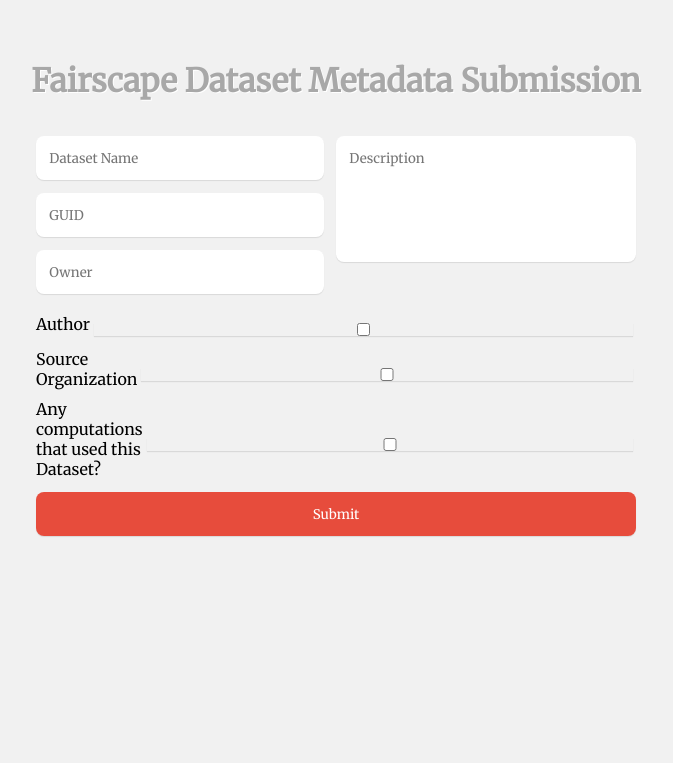
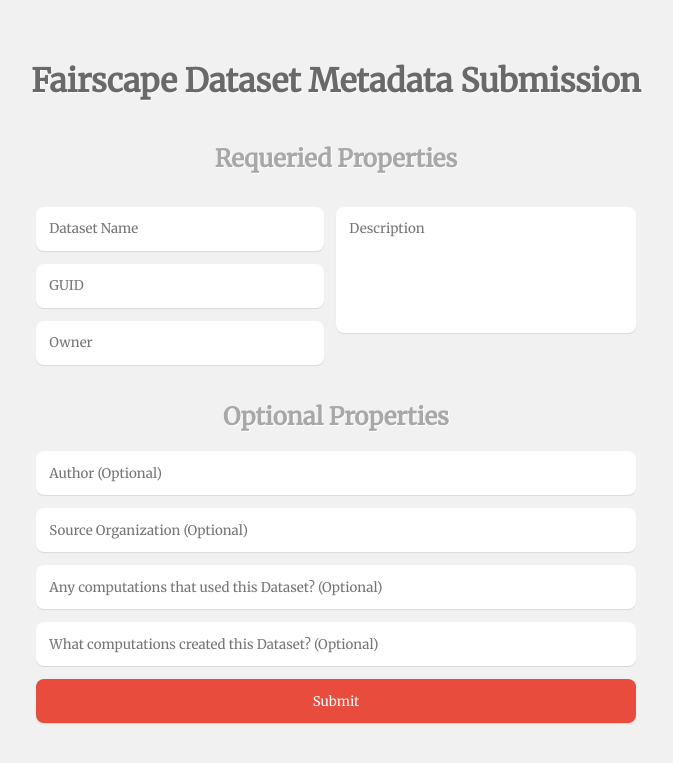
Before and after one commit to fairscape/mds_python, a FastAPI app: template src/fairscape_mds/templates/page/dataset_submission.html in a window 1280 px wide. Shown: the top 763 px of the page, without its empty margins (304-977 px from the left). Run offline with FastAPI, Linux system fonts and the light colour scheme; the template is opened without the code that fills it, so the values that code supplies are empty; parts of the project's set-up code (start-up, migrations or seed data) failed here and were passed over.

Commit message:
switch to required and optional

```diff
--- a/src/fairscape_mds/templates/page/dataset_submission.html
+++ b/src/fairscape_mds/templates/page/dataset_submission.html
@@ -23,6 +23,12 @@
         }
 
         h1 {
+            text-align: center;
+            color: #6a6969;
+            text-shadow: 1px 1px 0 white;
+        }
+
+        h2 {
             text-align: center;
             color: #a8a8a8;
             text-shadow: 1px 1px 0 white;
@@ -109,84 +115,30 @@
         .cf:after {
             clear: both;
         }
-
-        .parameters {
-            width: 100%;
-            /* Ensure the parameters div takes full width */
-        }
-
-        .parameter-item {
-            display: flex;
-            justify-content: space-between;
-            /* This spreads out the items to both ends */
-            align-items: center;
-            margin-bottom: 10px;
-        }
-
-        .parameter-item label {
-            flex: 1;
-            /* Allows label to take up as much space as possible pushing checkbox to the right */
-            text-align: left;
-            /* Align text to the left */
-        }
-
-        .parameter-item input[type="text"] {
-            width: 100%;
-            /* Make the text input fill the space when visible */
-            margin-top: 5px;
-            /* Adds a little space above the text input */
-        }
     </style>
 </head>
 
 <h1>Fairscape Dataset Metadata Submission</h1>
 <form>
     <div class="cf">
+        <h2>Requeried Properties</h2>
         <div class="half left cf">
             <input type="text" id="name" placeholder="Dataset Name">
             <input type="text" id="guid" placeholder="GUID">
             <input type="text" id="owner" placeholder="Owner">
+            <!-- Optional inputs added directly -->
+
         </div>
         <div class="half right cf">
             <textarea name="message" type="text" id="description" placeholder="Description"></textarea>
         </div>
     </div>
-    <!-- Parameter selections -->
-    <div class="parameters">
-        <div class="parameter-item">
-            <label for="author">Author</label>
-            <input type="checkbox" id="author-checkbox" class="param-checkbox" data-target="author">
-            <input type="text" id="author" placeholder="Author:" style="display:none;">
-        </div>
-        <div class="parameter-item">
-            <label for="sourceOrganization">Source Organization</label>
-            <input type="checkbox" id="sourceOrganization-checkbox" class="param-checkbox"
-                data-target="sourceOrganization">
-            <input type="text" id="sourceOrganization" placeholder="Source organization:" style="display:none;">
-        </div>
-        <div class="parameter-item">
-            <label for="usedBy">Any computations that used this Dataset?</label>
-            <input type="checkbox" id="usedBy-checkbox" class="param-checkbox" data-target="usedBy">
-            <input type="text" id="usedBy" placeholder="Computations:" style="display:none;">
-        </div>
-        <!-- Add more parameters as needed -->
+    <div class="cf">
+        <h2>Optional Properties</h2>
+        <input type="text" id="author" placeholder="Author (Optional)">
+        <input type="text" id="sourceOrganization" placeholder="Source Organization (Optional)">
+        <input type="text" id="usedBy" placeholder="Any computations that used this Dataset? (Optional)">
+        <input type="text" id="generatedBy" placeholder="What computations created this Dataset? (Optional)">
     </div>
-
     <input type="submit" value="Submit" id="input-submit">
 </form>
-
-<script>
-    document.addEventListener('DOMContentLoaded', function () {
-        var checkboxes = document.querySelectorAll('.param-checkbox');
-        checkboxes.forEach(function (checkbox) {
-            checkbox.addEventListener('change', function () {
-                var targetInput = document.getElementById(this.getAttribute('data-target'));
-                if (this.checked) {
-                    targetInput.style.display = 'block';
-                } else {
-                    targetInput.style.display = 'none';
-                }
-            });
-        });
-    });
-</script>
```
